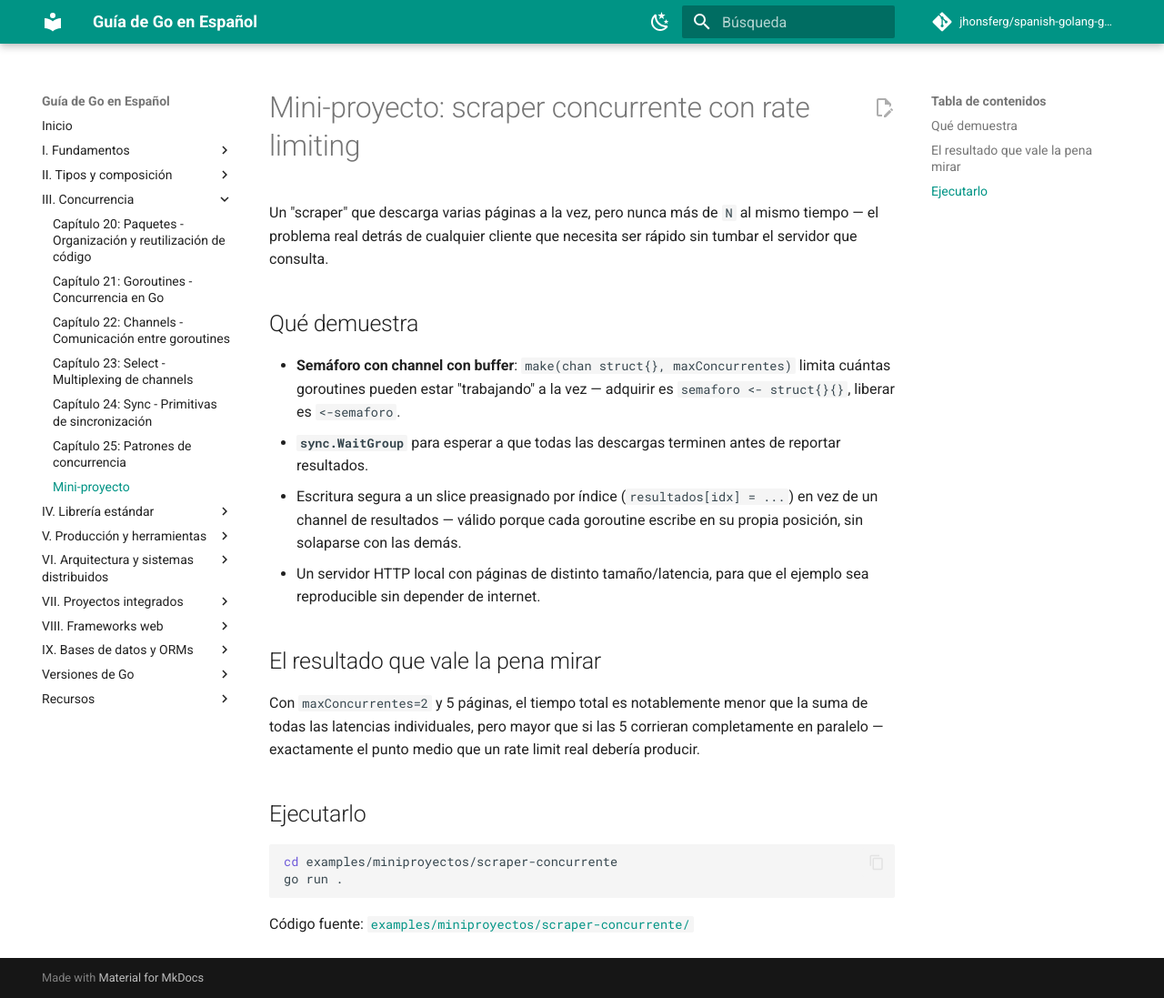
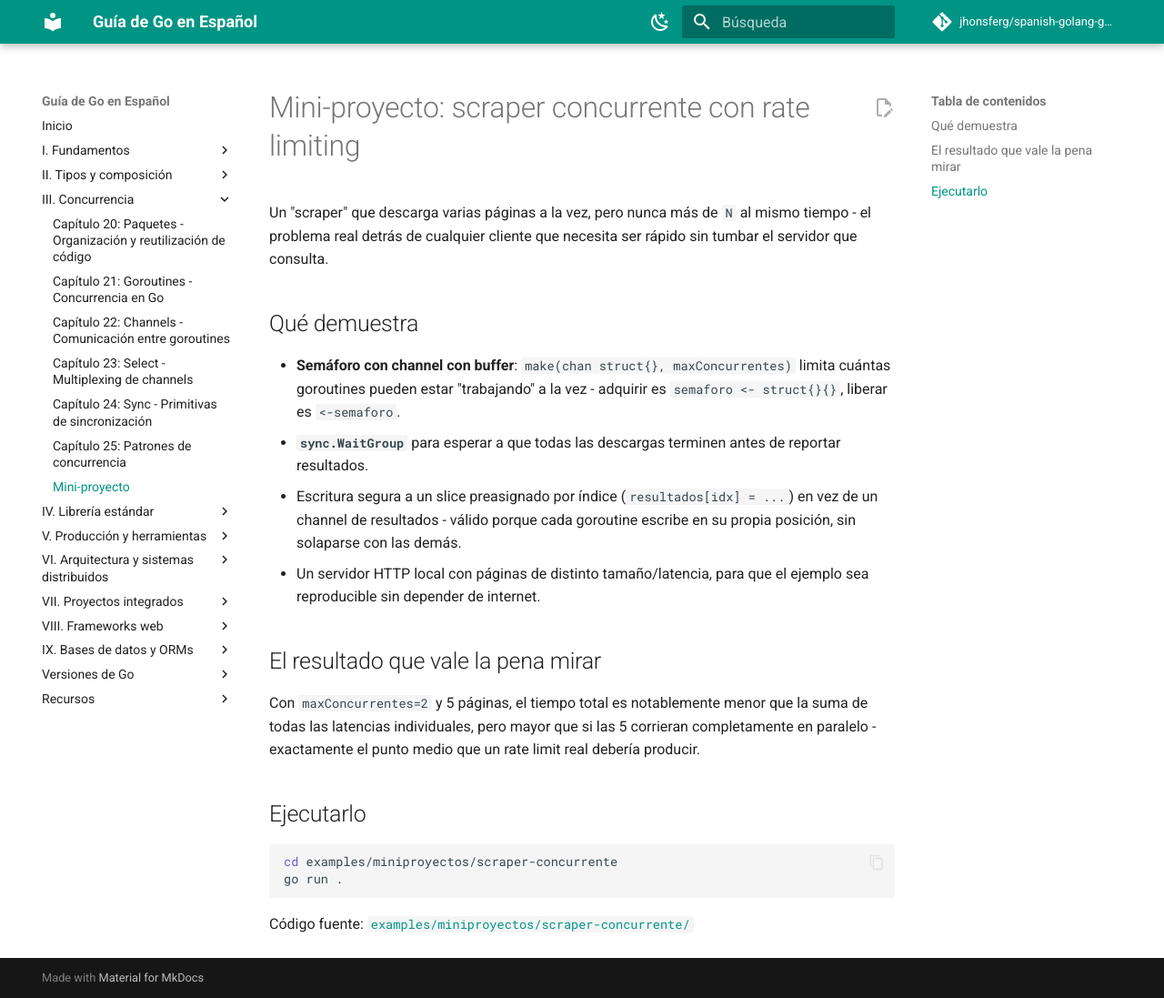
Before and after one commit to jhonsferg/spanish-golang-guide, an MkDocs documentation site: the page built from docs/03-concurrencia/mini-proyecto.md, in a window 1280 px wide and 1097 px high. Shown: the whole window at 91% size. Built offline with MkDocs 1.6.1 and Material for MkDocs 9.7.7, drawn with Linux system fonts in a browser that asks for light colours; comment, search, counter and statistics services are not loaded.

```diff
--- a/docs/03-concurrencia/mini-proyecto.md
+++ b/docs/03-concurrencia/mini-proyecto.md
@@ -1,18 +1,18 @@
 # Mini-proyecto: scraper concurrente con rate limiting
 
 Un "scraper" que descarga varias páginas a la vez, pero nunca más de
-`N` al mismo tiempo — el problema real detrás de cualquier cliente que
+`N` al mismo tiempo - el problema real detrás de cualquier cliente que
 necesita ser rápido sin tumbar el servidor que consulta.
 
 ## Qué demuestra
 
 - **Semáforo con channel con buffer**: `make(chan struct{}, maxConcurrentes)`
-  limita cuántas goroutines pueden estar "trabajando" a la vez —
+  limita cuántas goroutines pueden estar "trabajando" a la vez -
   adquirir es `semaforo <- struct{}{}`, liberar es `<-semaforo`.
 - **`sync.WaitGroup`** para esperar a que todas las descargas terminen
   antes de reportar resultados.
 - Escritura segura a un slice preasignado por índice (`resultados[idx] = ...`)
-  en vez de un channel de resultados — válido porque cada goroutine
+  en vez de un channel de resultados - válido porque cada goroutine
   escribe en su propia posición, sin solaparse con las demás.
 - Un servidor HTTP local con páginas de distinto tamaño/latencia, para
   que el ejemplo sea reproducible sin depender de internet.
@@ -21,7 +21,7 @@ necesita ser rápido sin tumbar el servidor que consulta.
 
 Con `maxConcurrentes=2` y 5 páginas, el tiempo total es notablemente
 menor que la suma de todas las latencias individuales, pero mayor que si
-las 5 corrieran completamente en paralelo — exactamente el punto medio
+las 5 corrieran completamente en paralelo - exactamente el punto medio
 que un rate limit real debería producir.
 
 ## Ejecutarlo
```
